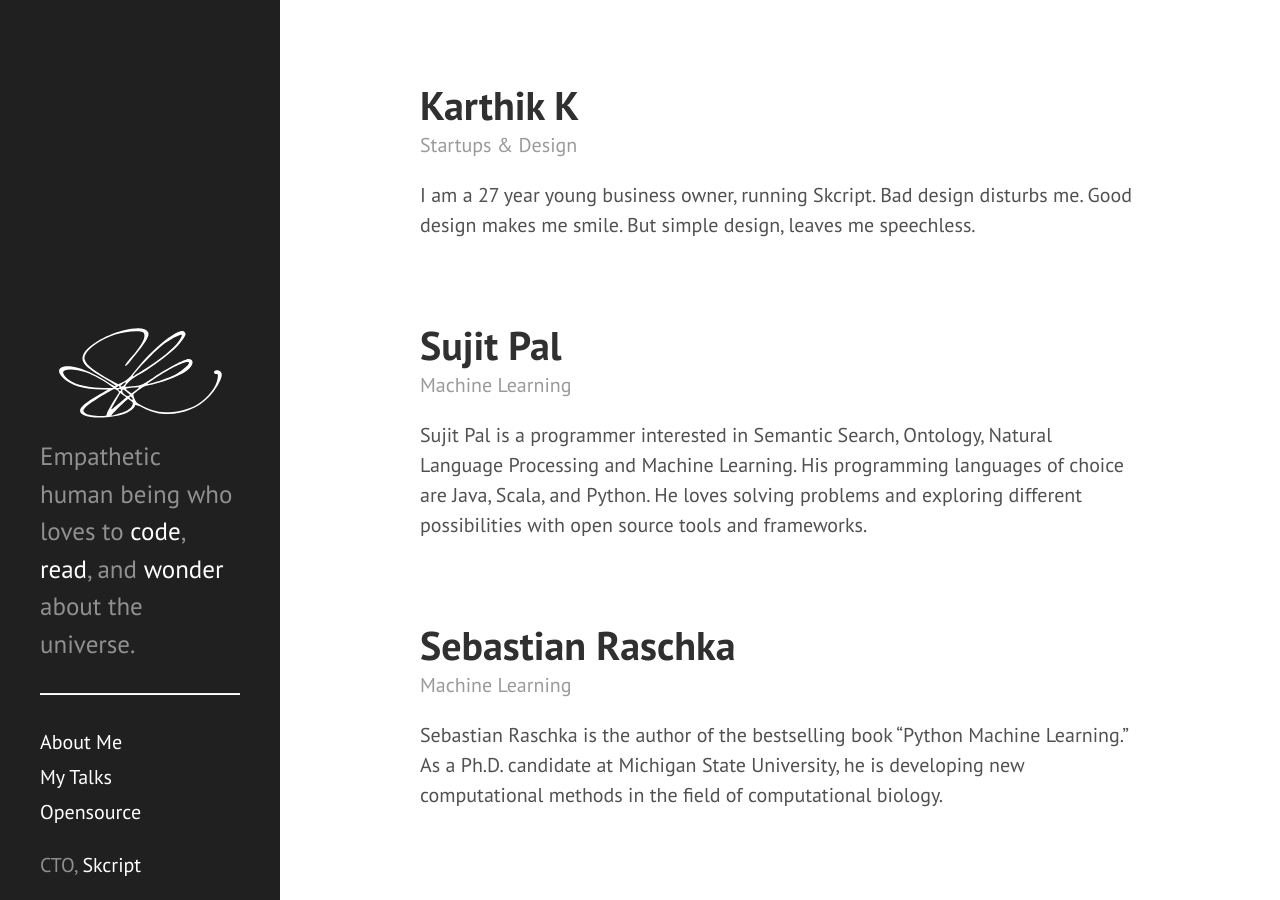
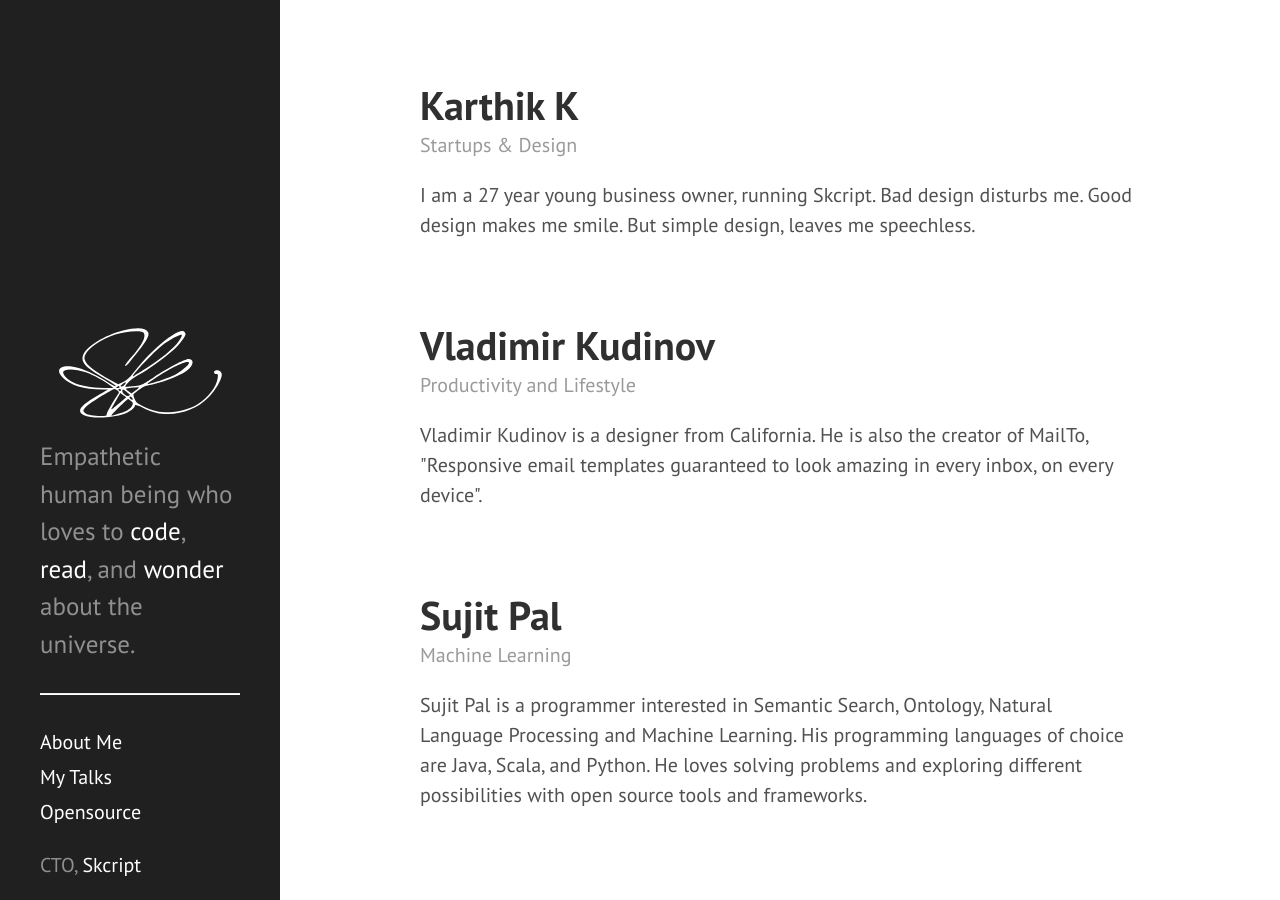
Before and after one commit to swaathi/swaathi.github.io, a Jekyll site: the page built from people/index.html, in a window 1280 px wide and 900 px high. Built offline with Jekyll 4.4.1, drawn with Linux system fonts in a browser that asks for light colours.

Commit message:
Adding Vladimir Kudinov

```diff
--- a/_data/people.yml
+++ b/_data/people.yml
@@ -2,6 +2,10 @@
   website: http://www.imkarthikk.com/
   genre: Startups & Design
   description: I am a 27 year young business owner, running Skcript. Bad design disturbs me. Good design makes me smile. But simple design, leaves me speechless.
+- name: Vladimir Kudinov
+  website: https://www.vladimirkudinov.com
+  genre: Productivity and Lifestyle
+  description: Vladimir Kudinov is a designer from California. He is also the creator of MailTo, "Responsive email templates guaranteed to look amazing in every inbox, on every device".
 - name: Sujit Pal
   website: http://sujitpal.blogspot.in
   genre: Machine Learning
```
